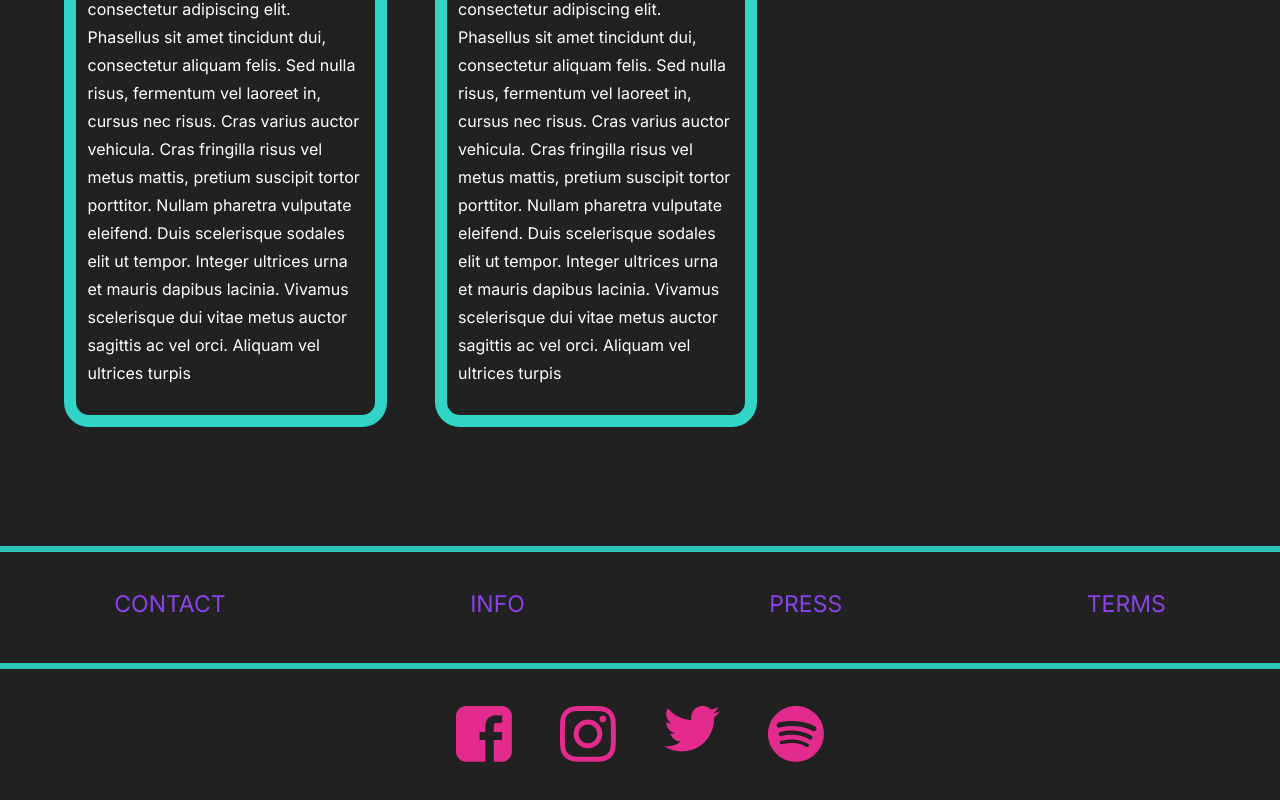
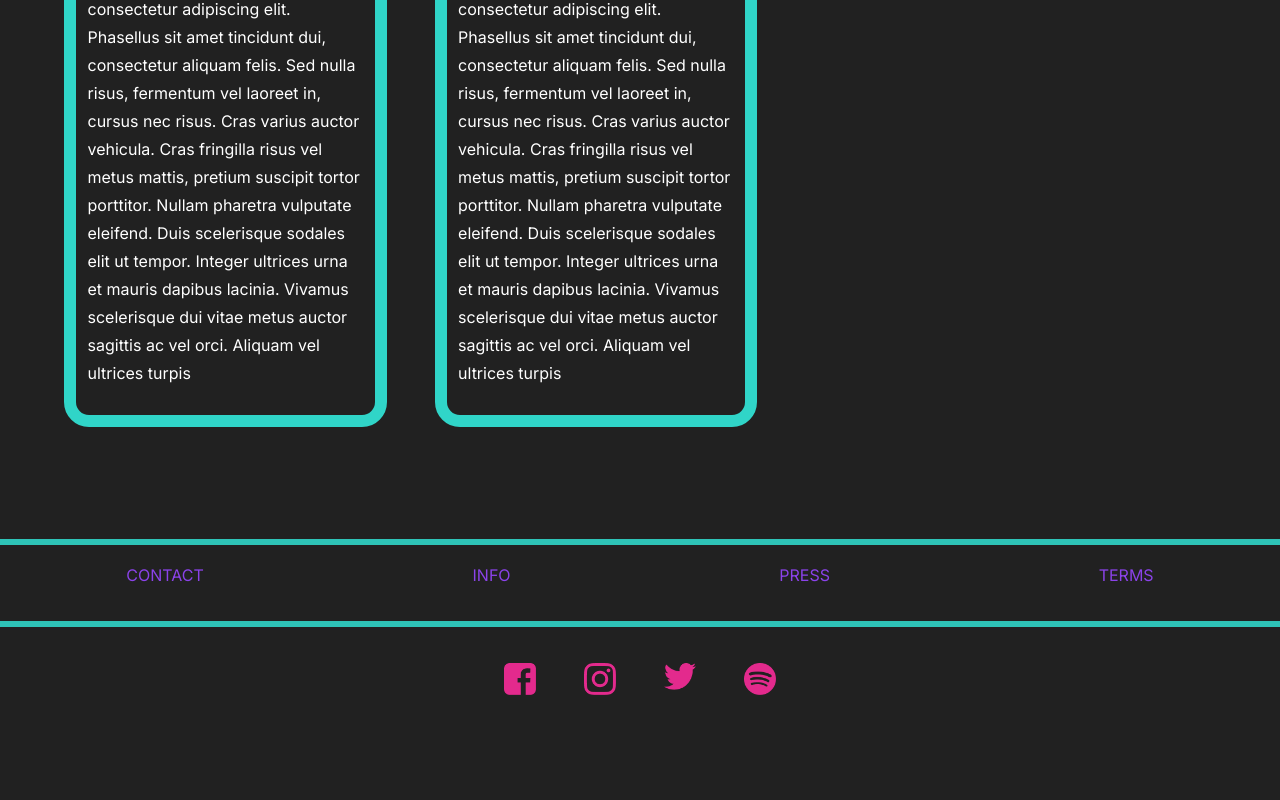
Before and after one commit to ThordurTh/bubble-gum-festival, a Next.js app: page /info in a window 1280 px wide. Shown: the part 2442-3242 px from the top of the page. After the commit the page ends 3177 px from the top, so only its background shows below. Built offline with nearby package versions, Linux system fonts and the light colour scheme.

Commit message:
minor styling changes

```diff
--- a/styles/footer.scss
+++ b/styles/footer.scss
@@ -10,8 +10,8 @@ footer {
       flex-direction: column;
       align-items: center;
       gap: 1rem;
-      padding: 2rem 0 1rem;
-      font-size: calc(18px + 0.390625vw);
+      padding: 1rem 0 1rem;
+      // font-size: calc(18px + 0.390625vw);
       color: var(--accent-violet);
       @media screen and (min-width: 1080px) {
         flex-direction: row;
@@ -26,7 +26,7 @@ footer {
       justify-content: space-around;
       padding: 2.3rem 0 0;
       .social-icon {
-        width: 100%;
+        width: 32px;
         height: auto;
       }
       @media screen and (min-width: 1080px) {
--- a/styles/schedule.scss
+++ b/styles/schedule.scss
@@ -15,7 +15,7 @@
   .filtering {
     display: flex;
     gap: 1rem;
-    justify-content: space-between;
+    justify-content: space-evenly;
     //   margin: 1rem;
     flex-wrap: wrap;
     width: 100%;
@@ -29,6 +29,8 @@
       color: white;
       text-transform: capitalize;
       font-size: calc(15px + 0.390625vw);
+      width: 10rem;
+      text-align: center;
     }
     .active {
       background-color: var(--accent-teal);
```
